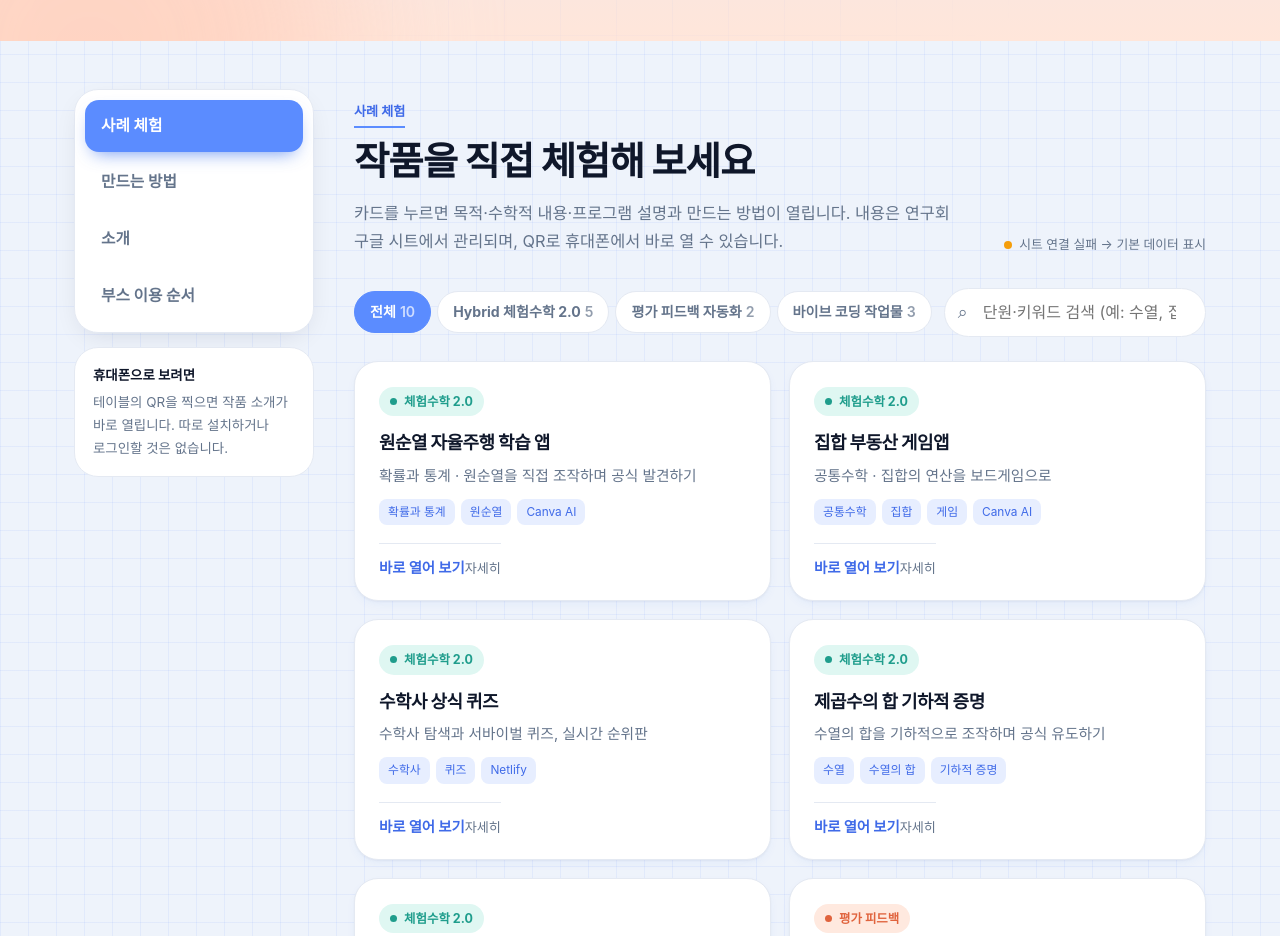
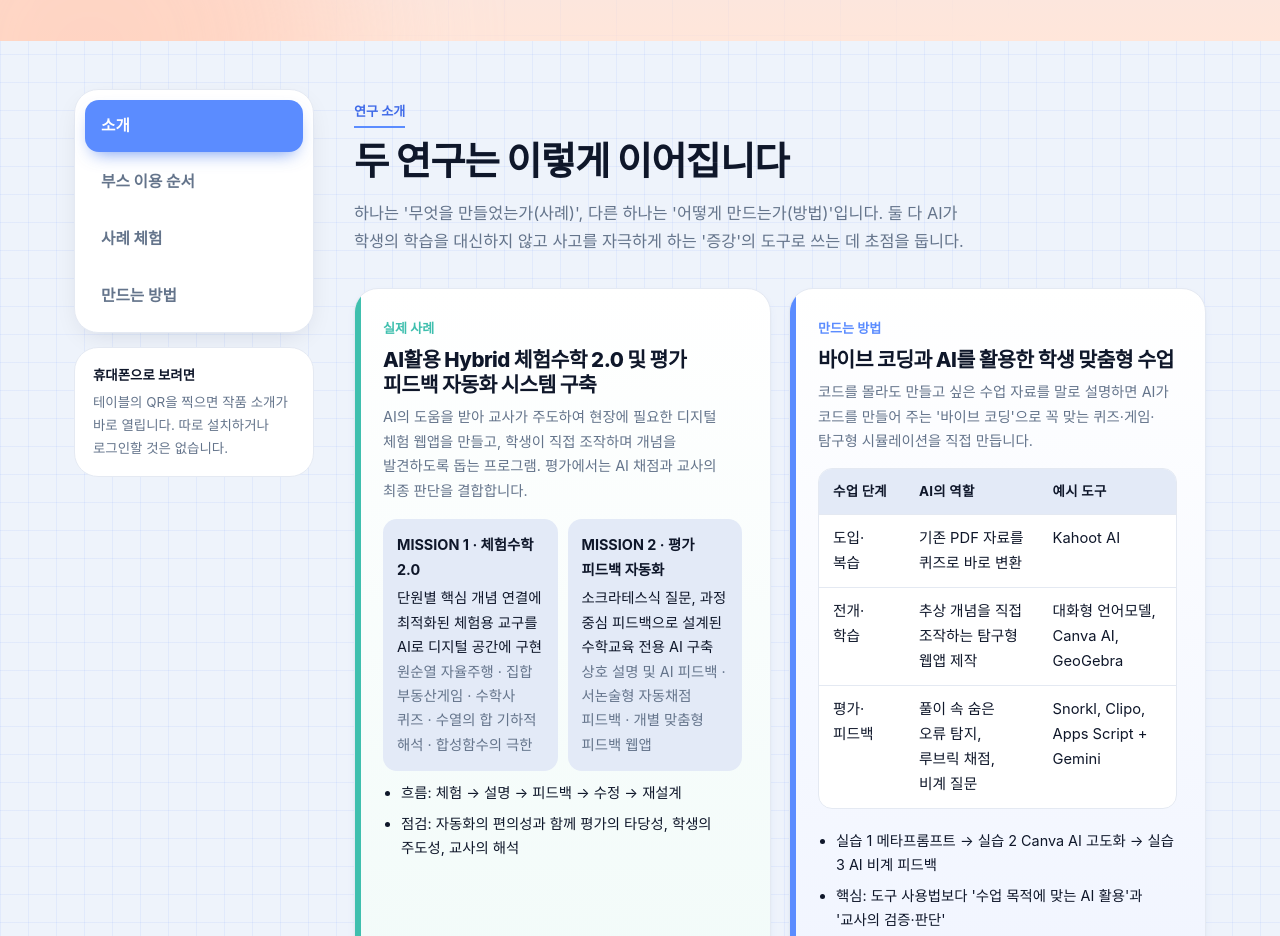
Before and after one commit to SewoongYun/gyeonggi-math-festa, a plain HTML site: page index.html in a window 1280 px wide. Shown: the part 1038-1974 px from the top of the page. Drawn offline with Linux system fonts and the light colour scheme; no server answers; a web font is replaced by a local one.

Commit message:
탭 순서를 소개·부스 이용 순서·사례 체험·만드는 방법으로 변경, 휴대폰에서 중복 탭 메뉴 숨김
Co-Authored-By: Claude Fable 5.1 <noreply@anthropic.com>

```diff
--- a/assets/app.js
+++ b/assets/app.js
@@ -147,7 +147,7 @@
   const searchEl = document.getElementById("search");
   const badge = document.getElementById("source-badge");
   const modal = document.getElementById("app-modal");
-  const PANELS = ["cases", "howto", "about", "booth"];
+  const PANELS = ["about", "booth", "cases", "howto"];
 
   /* 메인 탭 */
   function showTab(name) {
@@ -254,7 +254,7 @@
     if (m) { showTab("cases"); openModal(decodeURIComponent(m[1])); }
   }
   window.addEventListener("hashchange", openFromHash);
-  if (PANELS.includes(location.hash.slice(1))) showTab(location.hash.slice(1));
+  if (PANELS.includes(location.hash.slice(1))) showTab(location.hash.slice(1)); else if (!location.hash.startsWith("#app=")) showTab("about");
 
   searchEl && searchEl.addEventListener("input", () => { state.query = searchEl.value.trim(); renderGrid(); });
 
--- a/assets/style.css
+++ b/assets/style.css
@@ -66,10 +66,9 @@ p { margin: 0 0 1em; }
 .nav a.active { background: var(--blue-soft); color: var(--blue-ink); }
 .nav a.admin-link { color: var(--muted); font-weight: 500; }
 @media (max-width: 760px) {
-  .site-header .wrap { flex-wrap: wrap; padding-bottom: 8px; }
-  .nav { margin-left: 0; width: 100%; overflow-x: auto; scrollbar-width: none; }
-  .nav::-webkit-scrollbar { display: none; }
-  .nav a { white-space: nowrap; padding: 6px 11px; font-size: .86rem; }
+  /* 휴대폰: 상단 메뉴의 탭 링크는 숨기고(아래 탭 바와 중복) 관리자 링크만 남김 */
+  .nav a[data-tab-link] { display: none; }
+  .nav a.admin-link { padding: 6px 11px; font-size: .86rem; }
 }
 
 /* ─── 버튼 · 칩 ─── */
@@ -140,7 +139,7 @@ p { margin: 0 0 1em; }
 .main-tab[aria-selected="true"] { background: var(--blue); color: #fff; box-shadow: 0 8px 18px -8px rgba(37,99,235,.7); }
 .side-tabs .side-note { display: none; }
 .content { min-width: 0; }
-@media (max-width: 760px) { .side-tabs { top: 108px; } .main-tab { padding: 9px 14px; font-size: .88rem; } .main-tab .ico { display: none; } }
+@media (max-width: 760px) { .side-tabs { top: 70px; } .main-tab { padding: 9px 14px; font-size: .88rem; } .main-tab .ico { display: none; } }
 @media (min-width: 1024px) {
   .layout { grid-template-columns: 240px minmax(0, 1fr); gap: 40px; margin-top: 48px; }
   .side-tabs { top: 88px; }
--- a/index.html
+++ b/index.html
@@ -19,10 +19,10 @@
       <span><span data-cfg="orgName">경기도수학교육연구회</span><small data-cfg="eventName">2026 경기 페스타</small></span>
     </a>
     <nav class="nav" aria-label="주요 메뉴">
+      <a href="#about" data-tab-link="about">소개</a>
+      <a href="#booth" data-tab-link="booth">부스 이용 순서</a>
       <a href="#cases" data-tab-link="cases">사례 체험</a>
       <a href="#howto" data-tab-link="howto">만드는 방법</a>
-      <a href="#about" data-tab-link="about">소개</a>
-      <a href="#booth" data-tab-link="booth">부스 이용 순서</a>
       <a class="admin-link" href="admin.html">관리자</a>
     </nav>
   </div>
@@ -84,17 +84,17 @@
   <div class="wrap layout">
   <aside class="side-tabs">
     <div class="tabbar" role="tablist" aria-label="페이지 구분">
-      <button class="main-tab" role="tab" data-tab="cases" aria-selected="true">사례 체험</button>
+      <button class="main-tab" role="tab" data-tab="about" aria-selected="true">소개</button>
+      <button class="main-tab" role="tab" data-tab="booth" aria-selected="false">부스 이용 순서</button>
+      <button class="main-tab" role="tab" data-tab="cases" aria-selected="false">사례 체험</button>
       <button class="main-tab" role="tab" data-tab="howto" aria-selected="false">만드는 방법</button>
-      <button class="main-tab" role="tab" data-tab="about" aria-selected="false">소개</button>
-      <button class="main-tab" role="tab" data-tab="booth" aria-selected="false">부스 이용 순서</button>
     </div>
     <div class="side-note"><b>휴대폰으로 보려면</b>테이블의 QR을 찍으면 작품 소개가 바로 열립니다. 따로 설치하거나 로그인할 것은 없습니다.</div>
   </aside>
   <div class="content">
 
   <!-- ═══ 탭 1 · 사례 체험 ═══ -->
-  <section class="tab-panel" id="cases" role="tabpanel">
+  <section class="tab-panel" id="cases" role="tabpanel" hidden>
     <div class="wrap">
       <div class="sec-head">
         <div>
@@ -263,7 +263,7 @@
   </section>
 
   <!-- ═══ 탭 3 · 소개 ═══ -->
-  <section class="tab-panel" id="about" role="tabpanel" hidden>
+  <section class="tab-panel" id="about" role="tabpanel">
     <div class="wrap">
       <div class="sec-head">
         <div>
```
